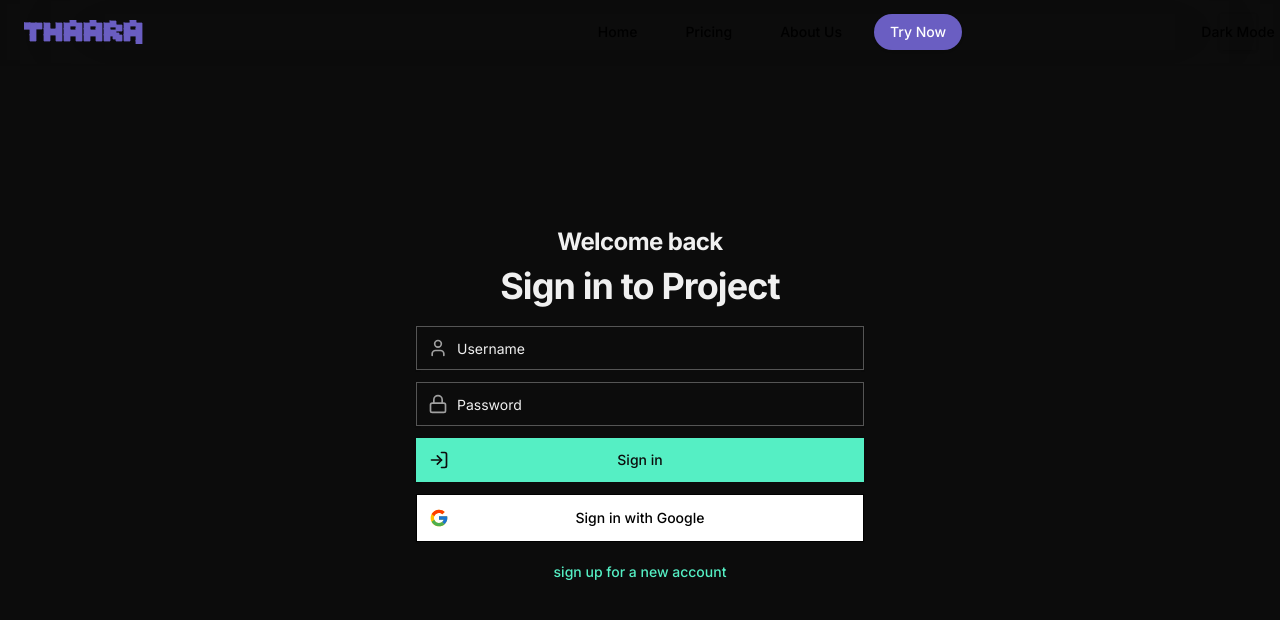
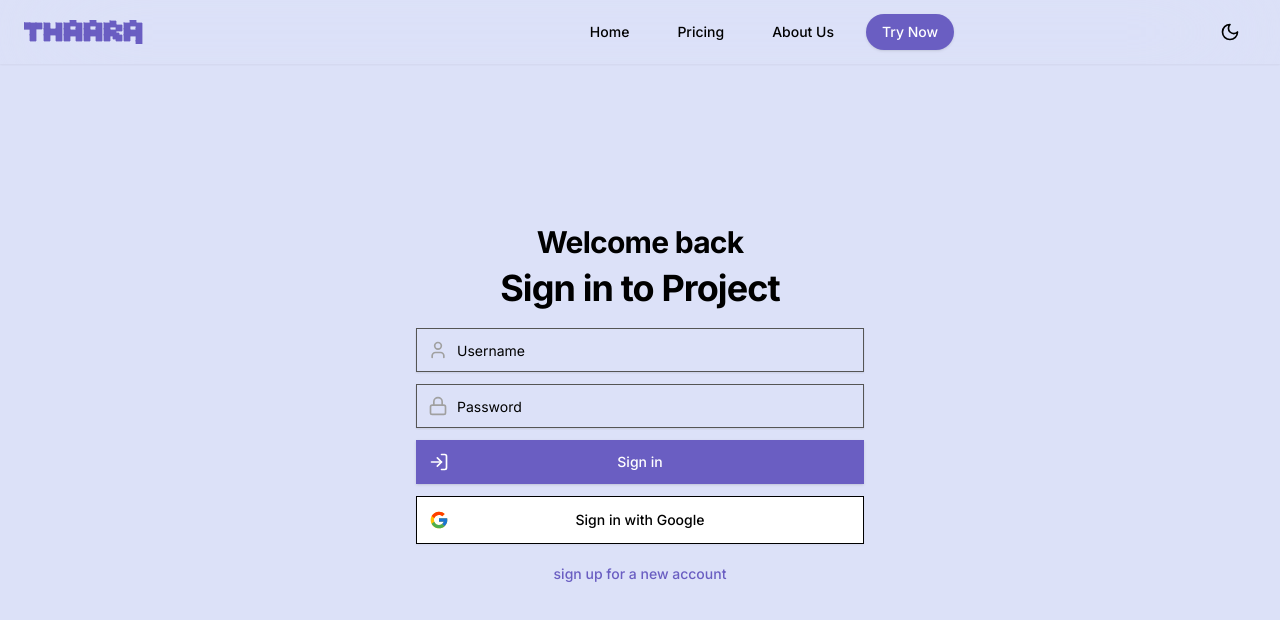
Before and after one commit to siddarthreddygsr/PiedPiperPortal, a Next.js app: page /login in a window 1280 px wide. Shown: the top 620 px of the page. Built offline with nearby package versions, Linux system fonts and the light colour scheme.

Commit message:
theming done right
Signed-off-by: Siddarthreddygsr <siddarthreddygsr@gmail.com>

```diff
--- a/src/app/login/page.tsx
+++ b/src/app/login/page.tsx
@@ -5,13 +5,14 @@ import { Button } from "@/components/ui/button";
 
 const Login: React.FC = () => {
   return (
-    <div className="flex min-h-[100vh] items-center justify-center bg-[#0c0c0c] px-4 py-12 sm:px-6 lg:px-8">
+    // <div className="flex min-h-[100vh] items-center justify-center bg-[#0c0c0c] px-4 py-12 sm:px-6 lg:px-8">
+    <div className="flex min-h-[100vh] items-center justify-center bg-background px-4 py-12 sm:px-6 lg:px-8">
       <div className="mx-auto w-full max-w-md space-y-5">
         <div>
-          <h2 className="mt-2 text-center text-2xl font-bold tracking-tight text-[#f0f0f0]">
+          <h2 className="mt-2 text-center text-3xl font-bold tracking-tight text-foreground">
             Welcome back
           </h2>
-          <h1 className="mt-2 text-center text-4xl font-bold tracking-tight text-[#f0f0f0]">
+          <h1 className="mt-2 text-center text-4xl font-bold tracking-tight text-foreground">
             Sign in to Project
           </h1>
         </div>
@@ -28,7 +29,7 @@ const Login: React.FC = () => {
                 id="username"
                 type="text"
                 placeholder="Username"
-                className="block w-full h-11 rounded-md border-[#555] bg-[#0c0c0c] pl-10 pr-3 py-2 text-[#f0f0f0] placeholder-[#a0a0a0] focus:border-[#55efc4] focus:ring-[#55efc4]"
+                className="block w-full h-11 rounded-md border-[#555] bg-[#ffffff00] pl-10 pr-3 py-2 text-foreground placeholder-[#a0a0a0] focus:border-[var(--accent-color)] focus:ring-[var(--accent-color]"
               />
             </div>
           </div>
@@ -44,17 +45,17 @@ const Login: React.FC = () => {
                 id="password"
                 type="password"
                 placeholder="Password"
-                className="block w-full h-11 rounded-md border-[#555] bg-[#0c0c0c] pl-10 pr-3 py-2 text-[#f0f0f0] placeholder-[#a0a0a0] focus:border-[#55efc4] focus:ring-[#55efc4]"
+                className="block w-full h-11 rounded-md border-[#555] bg-[#ffffff00] pl-10 pr-3 py-2 text-foreground placeholder-[#a0a0a0] focus:border-[var(--accent-color)] focus:ring-[var(--accent-color]"
               />
             </div>
           </div>
           <div>
             <Button
               type="submit"
-              className="group relative flex w-full h-11 justify-center rounded-md border border-transparent bg-[#55efc4] py-2 px-4 text-sm font-medium text-[#0c0c0c] hover:bg-[#00b894] focus:outline-none focus:ring-2 focus:ring-[#55efc4] focus:ring-offset-2"
+              className="group relative flex w-full h-11 justify-center rounded-md border border-transparent bg-accent py-2 px-4 text-sm font-medium text-accent-foreground"
             >
               <span className="absolute inset-y-0 left-0 flex items-center pl-3">
-                <LogInIcon className="h-5 w-5 text-[#0c0c0c] group-hover:text-[#0c0c0c]" />
+                <LogInIcon className="h-5 w-5 text-accent-foreground group-hover:text-accent-foreground" />
               </span>
               Sign in
             </Button>
@@ -62,7 +63,7 @@ const Login: React.FC = () => {
           <div>
             <Button
               variant="outline"
-              className="group relative flex w-full h-12 bg-white justify-center rounded-md border py-2 px-4 text-sm font-medium text-[#000] hover:text-[#000] hover:bg-[#e8e8e8] focus:outline-none focus:ring-2 focus:ring-[#55efc4] focus:ring-offset-2"
+              className="group relative flex w-full h-12 bg-white justify-center rounded-md border py-2 px-4 text-sm font-medium text-[#000] hover:text-[#000] hover:bg-[#e8e8e8]"
             >
               <span className="absolute inset-y-0 left-0 flex items-center pl-3">
                 <GoogleIcon className="h-5 w-5 fill-black" />
@@ -74,7 +75,7 @@ const Login: React.FC = () => {
         <p className="mt-1 text-center text-sm text-[#a0a0a0]">
           <Link
             href="/signup"
-            className="font-medium text-[#55efc4] hover:text-[#00b894]"
+            className="font-medium text-[var(--accent-color)]"
           >
             sign up for a new account
           </Link>
--- a/src/app/page.tsx
+++ b/src/app/page.tsx
@@ -3,11 +3,11 @@ import { Label } from '@/components/ui/label';
 import { Input } from '@/components/ui/input';
 import { Button } from '@/components/ui/button';
 
-const Login: React.FC = () => {
+const HomePage: React.FC = () => {
   return (
     <div>
     </div>
   );
 };
 
-export default Login;
+export default HomePage;
--- a/src/app/signup/page.tsx
+++ b/src/app/signup/page.tsx
@@ -26,7 +26,7 @@ const Signup: React.FC = () => {
                 id="username"
                 type="text"
                 placeholder="Username"
-                className="block w-full h-11 rounded-md border-[#555] bg-[#ffffff00] pl-10 pr-3 py-2 text-foreground placeholder-[#a0a0a0] focus:border-[#55efc4] focus:ring-[#55efc4]"
+                className="block w-full h-11 rounded-md border-[#555] bg-[#ffffff00] pl-10 pr-3 py-2 text-foreground placeholder-[#a0a0a0] focus:border-[var(--accent-color)] focus:ring-[var(--accent-color]"
               />
             </div>
           </div>
@@ -49,7 +49,7 @@ const Signup: React.FC = () => {
                 id="email"
                 type="text"
                 placeholder="Email"
-                className="block w-full h-11 rounded-md border-[#555] bg-[#ffffff00] pl-10 pr-3 py-2 text-foreground placeholder-[#a0a0a0] focus:border-[#55efc4] focus:ring-[#55efc4]"
+                className="block w-full h-11 rounded-md border-[#555] bg-[#ffffff00] pl-10 pr-3 py-2 text-foreground placeholder-[#a0a0a0] focus:border-[var(--accent-color)] focus:ring-[var(--accent-color]"
               />
             </div>
           </div>
@@ -65,7 +65,7 @@ const Signup: React.FC = () => {
                 id="password"
                 type="password"
                 placeholder="Password"
-                className="block w-full h-11 rounded-md border-[#555] bg-[#ffffff00] pl-10 pr-3 py-2 text-foreground placeholder-[#a0a0a0] focus:border-[#55efc4] focus:ring-[#55efc4]"
+                className="block w-full h-11 rounded-md border-[#555] bg-[#ffffff00] pl-10 pr-3 py-2 text-foreground placeholder-[#a0a0a0] focus:border-[var(--accent-color)] focus:ring-[var(--accent-color]"
               />
             </div>
           </div>
@@ -83,7 +83,7 @@ const Signup: React.FC = () => {
           <div>
             <Button
               variant="outline"
-              className="group relative flex w-full h-12 bg-white justify-center rounded-md border py-2 px-4 text-sm font-medium text-black hover:text-black hover:bg-[#e8e8e8] focus:outline-none focus:ring-2 focus:ring-[#55efc4] focus:ring-offset-2"
+              className="group relative flex w-full h-12 bg-white justify-center rounded-md border py-2 px-4 text-sm font-medium text-black hover:text-black hover:bg-[#e8e8e8]"
             >
               <span className="absolute inset-y-0 left-0 flex items-center pl-3">
                 <GoogleIcon className="h-5 w-5 fill-black" />
@@ -95,7 +95,7 @@ const Signup: React.FC = () => {
         <p className="mt-1 text-center text-sm text-[#a0a0a0]">
           <Link
             href="/login"
-            className="font-medium text-[var(--accent-color)] hover:text-[#00b894]"
+            className="font-medium text-[var(--accent-color)]"
           >
             Login to an existing account
           </Link>
--- a/src/components/Navbar.tsx
+++ b/src/components/Navbar.tsx
@@ -4,6 +4,7 @@ import { useState, useEffect } from "react";
 import Link from "next/link";
 import { Sheet, SheetTrigger, SheetContent } from "@/components/ui/sheet";
 import { Button } from "@/components/ui/button";
+import { Switch } from "@/components/ui/switch";
 
 export default function Header() {
   const [isDarkMode, setIsDarkMode] = useState(false);
@@ -70,8 +71,8 @@ export default function Header() {
           </Link>
         </nav>
         <div className="flex items-center gap-4">
-          <Button onClick={toggleTheme} size="icon">
-            {isDarkMode ? "Light Mode" : "Dark Mode"}
+          <Button variant="ghost" onClick={toggleTheme}>
+            {isDarkMode ? <SunIcon className="h-5 w-5" /> : <MoonIcon className="h-5 w-5" />}
           </Button>
           <Sheet>
             <SheetTrigger asChild>
@@ -203,7 +204,8 @@ function CompanyIcon(props: React.SVGProps<SVGSVGElement>) {
   );
 }
 
-function XIcon(props: React.SVGProps<SVGSVGElement>) {
+
+function MoonIcon(props: React.SVGProps<SVGSVGElement>) {
   return (
     <svg
       {...props}
@@ -217,8 +219,55 @@ function XIcon(props: React.SVGProps<SVGSVGElement>) {
       strokeLinecap="round"
       strokeLinejoin="round"
     >
-      <path d="M18 6 6 18" />
-      <path d="m6 6 12 12" />
+      <path d="M12 3a6 6 0 0 0 9 9 9 9 0 1 1-9-9Z" />
     </svg>
-  );
+  )
 }
+
+
+function SunIcon(props: React.SVGProps<SVGSVGElement>) {
+  return (
+    <svg
+      {...props}
+      xmlns="http://www.w3.org/2000/svg"
+      width="24"
+      height="24"
+      viewBox="0 0 24 24"
+      fill="none"
+      stroke="currentColor"
+      strokeWidth="2"
+      strokeLinecap="round"
+      strokeLinejoin="round"
+    >
+      <circle cx="12" cy="12" r="4" />
+      <path d="M12 2v2" />
+      <path d="M12 20v2" />
+      <path d="m4.93 4.93 1.41 1.41" />
+      <path d="m17.66 17.66 1.41 1.41" />
+      <path d="M2 12h2" />
+      <path d="M20 12h2" />
+      <path d="m6.34 17.66-1.41 1.41" />
+      <path d="m19.07 4.93-1.41 1.41" />
+    </svg>
+  )
+}
+
+// function XIcon(props: React.SVGProps<SVGSVGElement>) {
+//   return (
+//     <svg
+//       {...props}
+//       xmlns="http://www.w3.org/2000/svg"
+//       width="24"
+//       height="24"
+//       viewBox="0 0 24 24"
+//       fill="none"
+//       stroke="currentColor"
+//       strokeWidth="2"
+//       strokeLinecap="round"
+//       strokeLinejoin="round"
+//     >
+//       <path d="M18 6 6 18" />
+//       <path d="m6 6 12 12" />
+//     </svg>
+//   );
+// }
```
Also changed, not shown: src/app/globals.css (+0 -30 lines).
